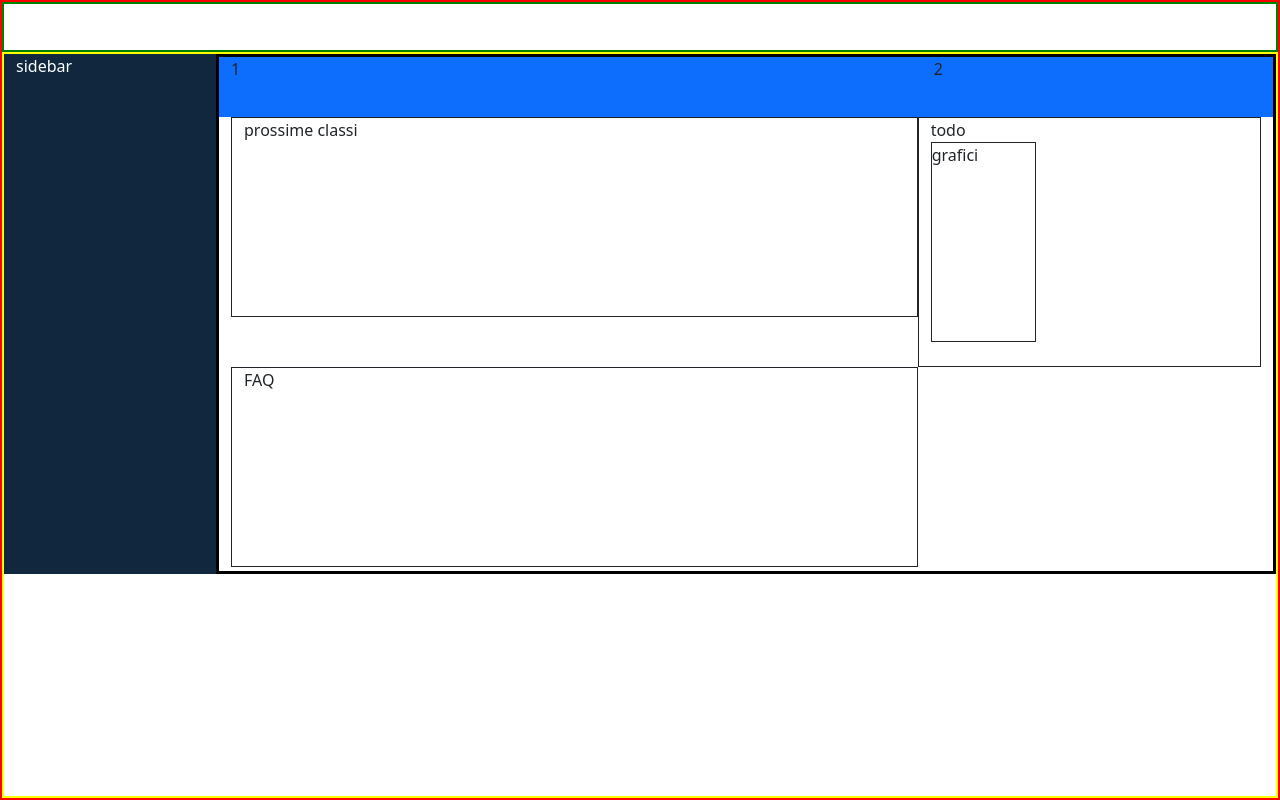
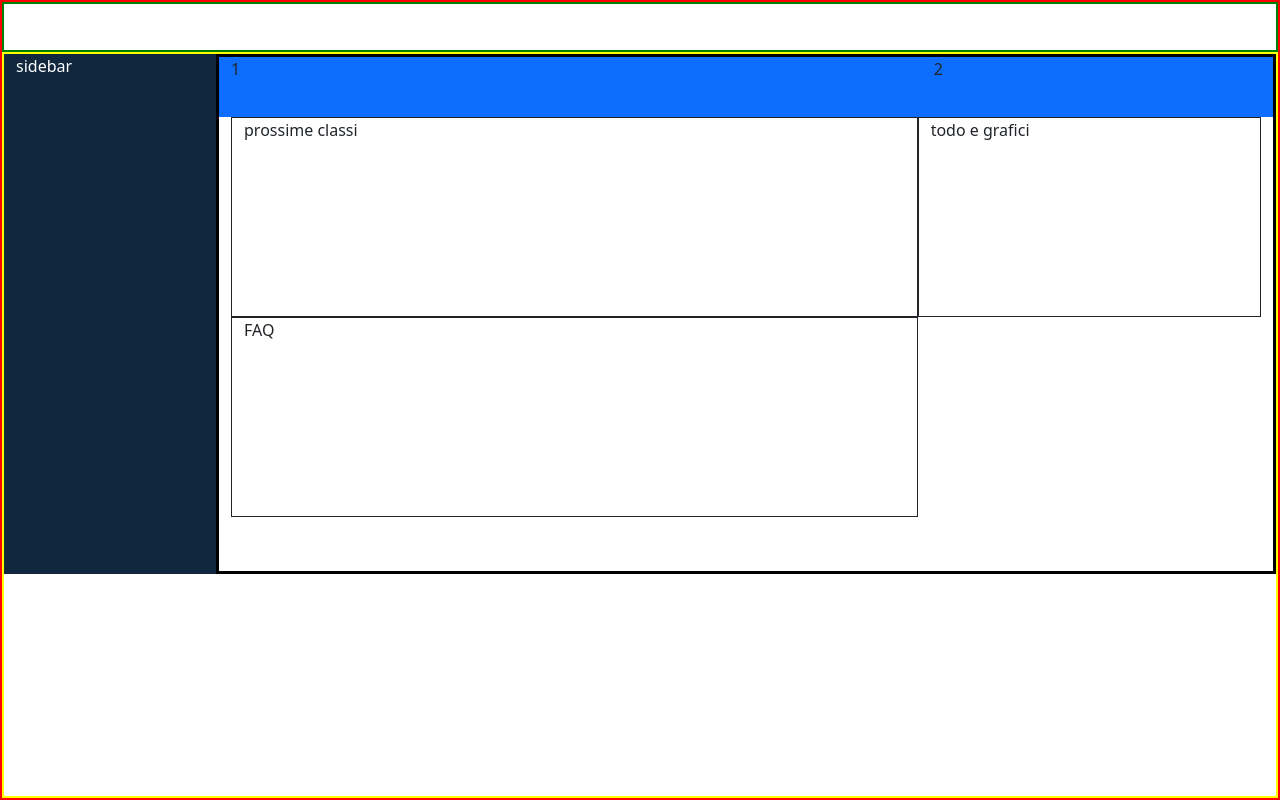
Before and after one commit to Ale-1407/html-css-bootstrap-dashboard, a plain HTML site: page index.html in a window 1280 px wide. Drawn offline with nearby package versions, Linux system fonts and the light colour scheme.

Commit message:
modifiche struttura

```diff
--- a/assets/css/style.css
+++ b/assets/css/style.css
@@ -35,11 +35,3 @@
 .hei{
     height: 200px;
 }
-
-.hei2{
-    height: 80px;
-}
-
-.hei3{
-    height: 250px;
-}
--- a/index.html
+++ b/index.html
@@ -35,21 +35,17 @@
                             <div class="col-lg-8 border border-dark hei">
                                 prossime classi
                             </div>
-                            <div class="col-lg-4 border border-dark hei3">
-                                todo
-                                <div class="col-lg-4 border border-dark hei">
-                                    grafici
-                                </div>
+                            <div class="col-lg-4 border border-dark hei2">
+                                todo e grafici
                             </div>
-                        </div>
-                        <div class="row">
                             <div class="col-lg-8 border border-dark hei">
                                 FAQ
                             </div>
 
                         </div>
-                   </div>
-               </div>
+                    </div>
+                </div>
+            </div>
         </div>
       </div>
    </div>
```
